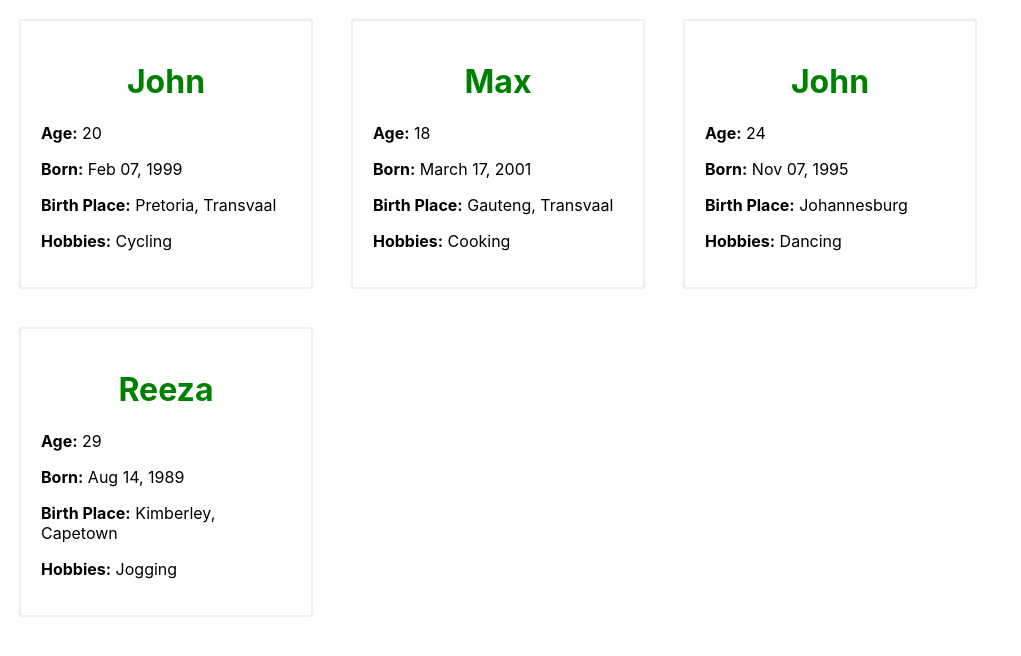
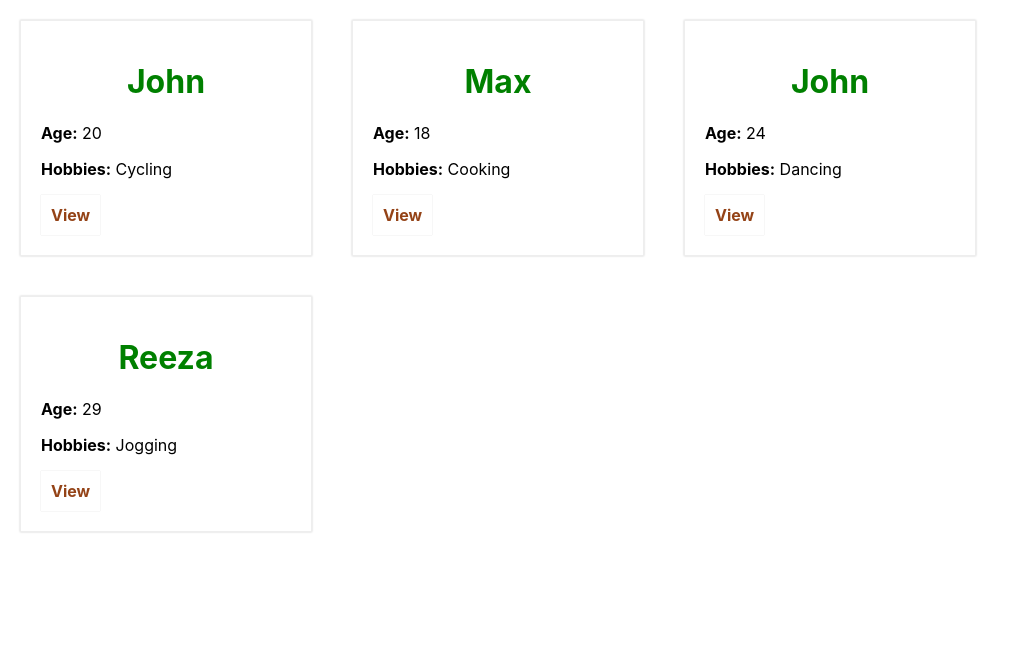
Before and after one commit to ankitkeshari719/React-Basic, a React (Create React App) app: page / in a window 1280 px wide. Shown: the top 656 px of the page, without its empty margins (0-1021 px from the left). Built offline with nearby package versions, Linux system fonts and the light colour scheme.

Commit message:
Use state and event handling in React: [React Basic]

```diff
--- a/src/App.js
+++ b/src/App.js
@@ -1,6 +1,7 @@
 import React, { Component } from "react";
 import "./App.css";
-import Person from "./components/Person/Person";
+import Persons from "./components/Persons/Persons";
+import ViewPerson from "./components/Persons/ViewPerson/viewPerson";
 
 class App extends Component {
   constructor(props) {
@@ -8,53 +9,100 @@ class App extends Component {
     this.state = {
       persons: [
         {
+          id: 1,
           name: "John",
           age: 20,
           born: "Feb 07, 1999",
           birthPlace: "Pretoria, Transvaal",
-          hobbies: "Cycling"
+          hobbies: "Cycling",
+          profile:
+            "Lorem Ipsum is simply dummy text of the printing and typesetting industry. Lorem Ipsum has been the industry's standard dummy text ever since the 1500s, when an unknown printer took a galley of type and scrambled it to make a type specimen book. It has survived not only five centuries, but also the leap into electronic typesetting, remaining essentially unchanged. It was popularised in the 1960s with the release of Letraset sheets containing Lorem Ipsum passages, and more recently with desktop publishing software like Aldus PageMaker including versions of Lorem Ipsum",
+          isViewPerson: false
         },
         {
+          id: 2,
           name: "Max",
           age: 18,
           born: "March 17, 2001",
           birthPlace: "Gauteng, Transvaal",
-          hobbies: "Cooking"
+          hobbies: "Cooking",
+          profile:
+            "Lorem Ipsum is simply dummy text of the printing and typesetting industry. Lorem Ipsum has been the industry's standard dummy text ever since the 1500s, when an unknown printer took a galley of type and scrambled it to make a type specimen book. It has survived not only five centuries, but also the leap into electronic typesetting, remaining essentially unchanged. It was popularised in the 1960s with the release of Letraset sheets containing Lorem Ipsum passages, and more recently with desktop publishing software like Aldus PageMaker including versions of Lorem Ipsum",
+          isViewPerson: false
         },
         {
+          id: 3,
           name: "John",
           age: 24,
           born: "Nov 07, 1995",
           birthPlace: "Johannesburg",
-          hobbies: "Dancing"
+          hobbies: "Dancing",
+          profile:
+            "Lorem Ipsum is simply dummy text of the printing and typesetting industry. Lorem Ipsum has been the industry's standard dummy text ever since the 1500s, when an unknown printer took a galley of type and scrambled it to make a type specimen book. It has survived not only five centuries, but also the leap into electronic typesetting, remaining essentially unchanged. It was popularised in the 1960s with the release of Letraset sheets containing Lorem Ipsum passages, and more recently with desktop publishing software like Aldus PageMaker including versions of Lorem Ipsum",
+          isViewPerson: false
         },
         {
+          id: 4,
           name: "Reeza",
           age: 29,
           born: "Aug 14, 1989",
           birthPlace: "Kimberley, Capetown",
-          hobbies: "Jogging"
+          hobbies: "Jogging",
+          profile:
+            "Lorem Ipsum is simply dummy text of the printing and typesetting industry. Lorem Ipsum has been the industry's standard dummy text ever since the 1500s, when an unknown printer took a galley of type and scrambled it to make a type specimen book. It has survived not only five centuries, but also the leap into electronic typesetting, remaining essentially unchanged. It was popularised in the 1960s with the release of Letraset sheets containing Lorem Ipsum passages, and more recently with desktop publishing software like Aldus PageMaker including versions of Lorem Ipsum",
+          isViewPerson: false
         }
       ]
     };
   }
 
+  viewPersonHandler = personId => {
+    let updatePerson = [...this.state.persons].map(person => {
+      if (person.id === personId) {
+        person.isViewPerson = true;
+      } else {
+        person.isViewPerson = false;
+      }
+      return person;
+    });
+    this.setState({ persons: updatePerson });
+  };
+
   render() {
+    let personsDoc = null;
+    if (this.state.persons) {
+      personsDoc = this.state.persons.map(person => (
+        <Persons
+          key={person.id}
+          person={person}
+          viewPersonHandlerRef={this.viewPersonHandler}
+        >
+          {person.hobbies}
+        </Persons>
+      ));
+    } else {
+      personsDoc = <p>Loading...</p>;
+    }
+
     let personDoc = null;
     if (this.state.persons) {
-      personDoc = this.state.persons.map(person => (
-        <Person
-          name={person.name}
-          age={person.age}
-          born={person.born}
-          birthPlace={person.birthPlace}
-        >
-          {person.hobbies}
-        </Person>
-      ));
+      personDoc = this.state.persons.map(person => {
+        if (person.isViewPerson) {
+          return (
+            <ViewPerson key={person.id} person={person}>
+              {person.hobbies}
+            </ViewPerson>
+          );
+        }
+      });
     }
 
-    return <div>{personDoc}</div>;
+    return (
+      <div>
+        {personsDoc}
+        {personDoc}
+      </div>
+    );
   }
 }
 
--- a/src/components/Person/Person.js
+++ /dev/null
@@ -1,24 +0,0 @@
-import React from "react";
-import "./Person.css";
-
-const Person = props => {
-  return (
-    <div className="person">
-      <h1 className="person_name">{props.name}</h1>
-      <p>
-        <span className="person_data">Age:</span> {props.age}
-      </p>
-      <p>
-        <span className="person_data">Born:</span> {props.born}
-      </p>
-      <p>
-        <span className="person_data">Birth Place:</span> {props.birthPlace}
-      </p>
-      <p>
-        <span className="person_data">Hobbies:</span> {props.children}
-      </p>
-    </div>
-  );
-};
-
-export default Person;
--- /dev/null
+++ b/src/components/Persons/Persons.css
@@ -0,0 +1,28 @@
+.person {
+  margin: 20px;
+  padding: 20px;
+  border: 1px solid #eee;
+  box-shadow: 0 0 2px #ccc;
+  width: 250px;
+  display: inline-block;
+}
+.person_name {
+  text-align: center;
+  color: green;
+}
+.person_data {
+  font-weight: bold;
+}
+
+button {
+  background-color: transparent;
+  border: none;
+  color: white;
+  outline: none;
+  cursor: pointer;
+  font: inherit;
+  padding: 10px;
+  font-weight: bold;
+  color: #944317;
+  box-shadow: 0 0 1px #ccc;
+}
--- /dev/null
+++ b/src/components/Persons/Persons.js
@@ -0,0 +1,19 @@
+import React from "react";
+import "./Persons.css";
+
+const Persons = props => {
+  return (
+    <div className="person">
+      <h1 className="person_name">{props.person.name}</h1>
+      <p>
+        <span className="person_data">Age:</span> {props.person.age}
+      </p>
+      <p>
+        <span className="person_data">Hobbies:</span> {props.children}
+      </p>
+      <button type="button" onClick={() => props.viewPersonHandlerRef(props.person.id)}>View</button>
+    </div>
+  );
+};
+
+export default Persons;
--- a/src/components/Person/Person.css
+++ b/src/components/Persons/ViewPerson/viewPerson.css
@@ -1,10 +1,10 @@
-.person {
+.viewPerson {
   margin: 20px;
   padding: 20px;
   border: 1px solid #eee;
   box-shadow: 0 0 2px #ccc;
-  width: 250px;
   display: inline-block;
+  width: 1250px;
 }
 .person_name {
   text-align: center;
--- /dev/null
+++ b/src/components/Persons/ViewPerson/viewPerson.js
@@ -0,0 +1,28 @@
+import React from "react";
+import "./viewPerson.css";
+
+const ViewPerson = props => {
+  return (
+    <div className="viewPerson">
+      <h1 className="person_name">{props.person.name}</h1>
+      <p>
+        <span className="person_data">Age:</span> {props.person.age}
+      </p>
+      <p>
+        <span className="person_data">Born:</span> {props.person.born}
+      </p>
+      <p>
+        <span className="person_data">Birth Place:</span>{" "}
+        {props.person.birthPlace}
+      </p>
+      <p>
+        <span className="person_data">Hobbies:</span> {props.person.children}
+      </p>
+      <p>
+        <span className="person_data">Profile:</span> {props.person.profile}
+      </p>
+    </div>
+  );
+};
+
+export default ViewPerson;
```
